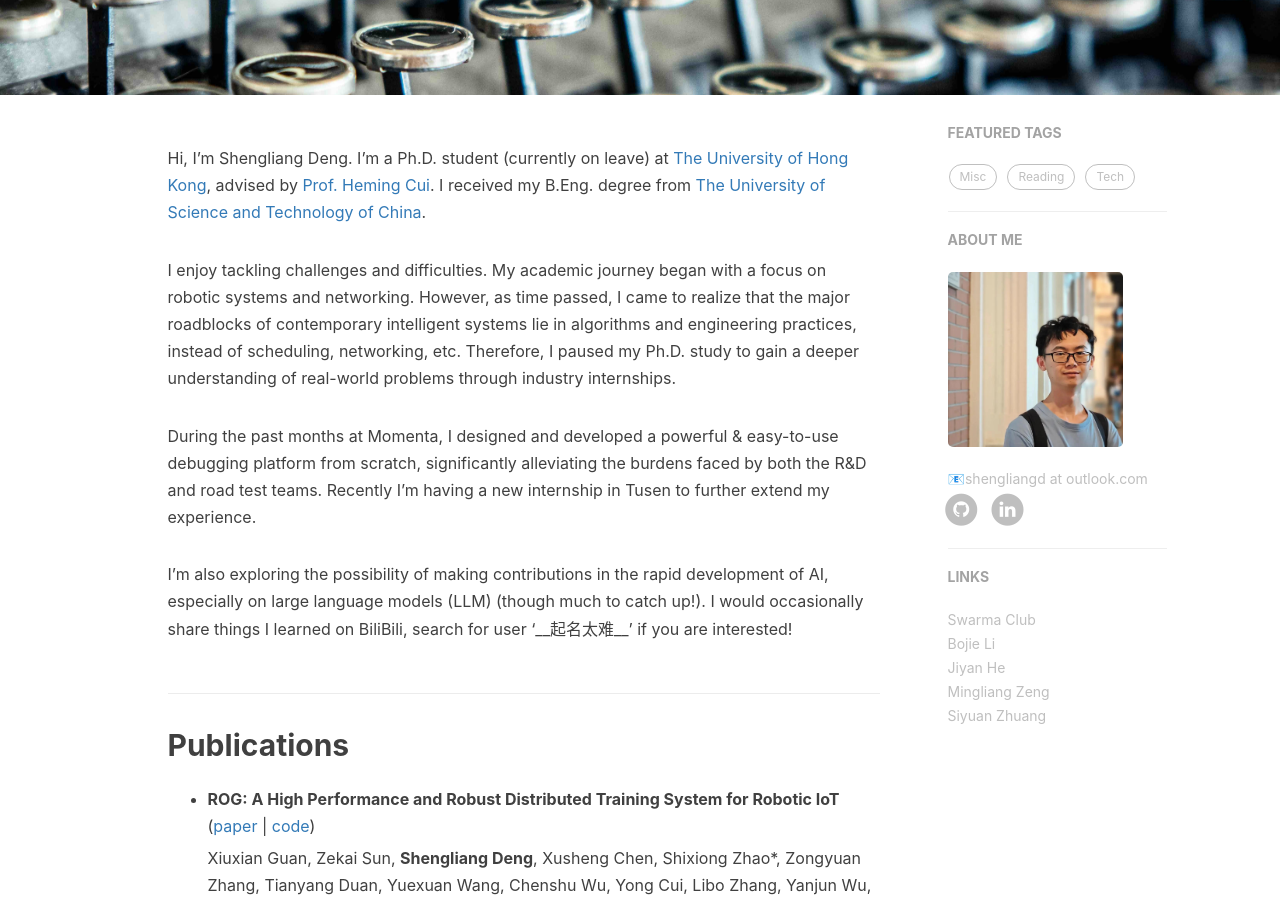
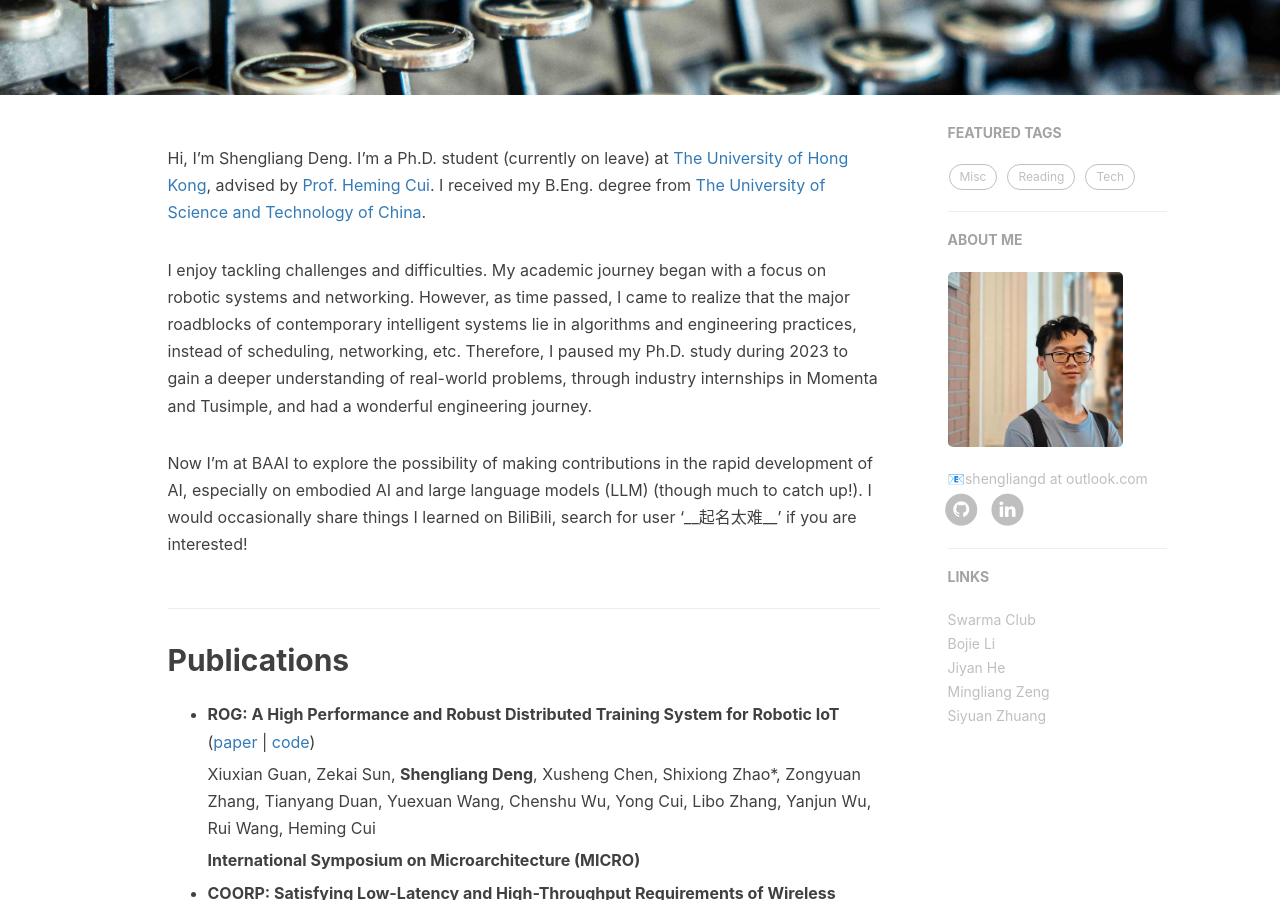
Before and after one commit to shengliangd/shengliangd.github.io, a Jekyll site: the page built from about.html, in a window 1280 px wide and 900 px high, scrolled down 303 px. Built offline with Jekyll 4.4.1, drawn with Linux system fonts in a browser that asks for light colours; nearby versions of some CDN libraries; comment, search, counter and statistics services are not loaded.

Commit message:
Update en.md

```diff
--- a/_includes/about/en.md
+++ b/_includes/about/en.md
@@ -4,11 +4,9 @@ I received my B.Eng. degree from [The University of Science and Technology of Ch
 
 I enjoy tackling challenges and difficulties.
 My academic journey began with a focus on robotic systems and networking. However, as time passed, I came to realize that the major roadblocks of contemporary intelligent systems lie in algorithms and engineering practices, instead of scheduling, networking, etc.
-Therefore, I paused my Ph.D. study to gain a deeper understanding of real-world problems through industry internships.
+Therefore, I paused my Ph.D. study during 2023 to gain a deeper understanding of real-world problems, through industry internships in Momenta and Tusimple, and had a wonderful engineering journey.
 
-During the past months at Momenta, I designed and developed a powerful & easy-to-use debugging platform from scratch, significantly alleviating the burdens faced by both the R&D and road test teams. Recently I’m having a new internship in Tusen to further extend my experience.
-
-I’m also exploring the possibility of making contributions in the rapid development of AI, especially on large language models (LLM) (though much to catch up!). I would occasionally share things I learned on BiliBili, search for user '\_\_起名太难\_\_' if you are interested!
+Now I’m at BAAI to explore the possibility of making contributions in the rapid development of AI, especially on embodied AI and large language models (LLM) (though much to catch up!). I would occasionally share things I learned on BiliBili, search for user '\_\_起名太难\_\_' if you are interested!
 
 ## Publications
 
```
